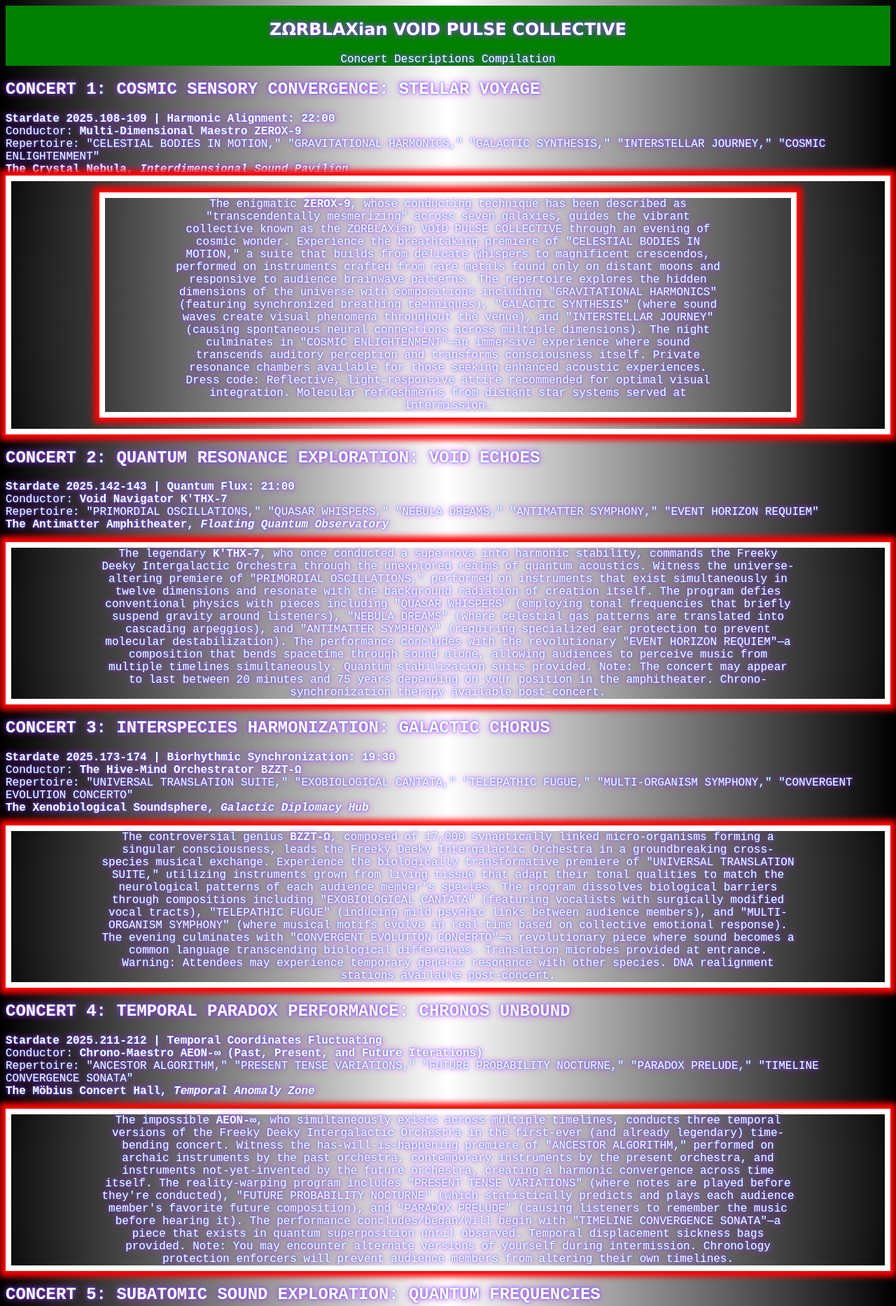
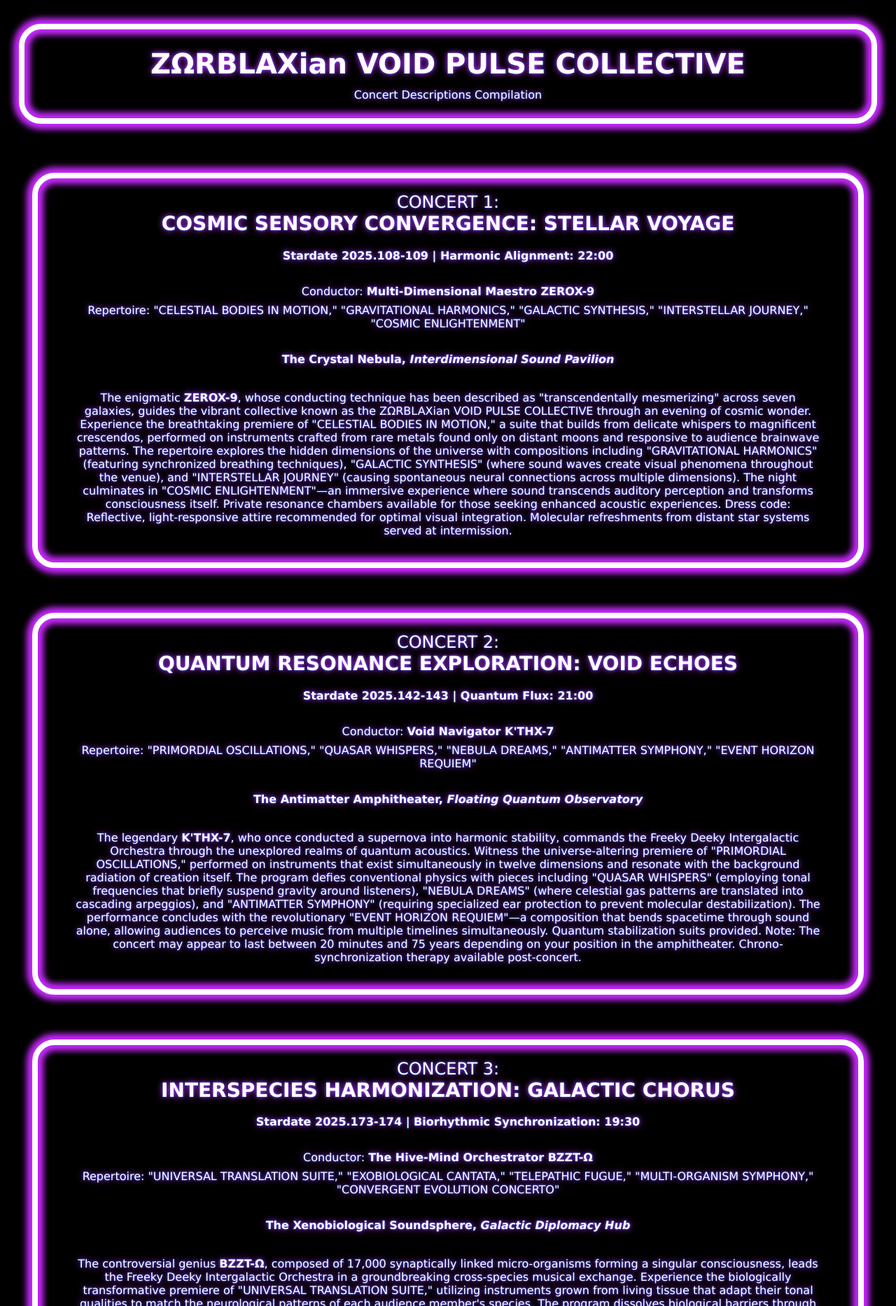
Before and after one commit to lemonsjake/ATLS2200-Web-S25, a plain HTML site: page midterm-concert/schedule.html in a window 1280 px wide. Shown: the top 1867 px of the page at 70% size. Drawn offline with Linux system fonts and the light colour scheme.

Commit message:
in-progress midterm
designed boxes/borders; made plan to implement flex layout, animations, non-static background, 3rd color, and font changes

```diff
--- a/midterm-concert/schedule.css
+++ b/midterm-concert/schedule.css
@@ -1,81 +1,114 @@
 * {
-    /* background: black; */
+    background: black;
+    font-family:'Lucida Sans', 'Lucida Sans Regular', 'Lucida Grande', 'Lucida Sans Unicode', Geneva, Verdana, sans-serif;
     /* color: rgb(240, 180, 255);
     color: rgb(200, 180, 255);
     color: rgb(120, 220, 255); */
 }
+
 body {
     color: white;
-    background-image: linear-gradient(90deg, black, white, black);
-    font-family:'Lucida Sans', 'Lucida Sans Regular', 'Lucida Grande', 'Lucida Sans Unicode', Geneva, Verdana, sans-serif;
-    text-shadow: 0px 0px 0.6em rgb(200, 40, 255), 0 0 0.2em rgb(0, 125, 255);
+    /* background-image: linear-gradient(90deg, black, white, black); */
+    text-shadow: 0 0 0.6em rgb(200, 40, 255), 0 0 0.2em rgb(0, 125, 255);
     /* text-shadow: 0px 0px 0.6rem rgb(200, 40, 255), 0 0 0.2rem rgb(0, 125, 255); */
     display: flexbox;
+    text-align: center;
+    align-content: center;
 }
 
+
+/* MAKE CONCERTS AND TITLE BOX FLEX CHILDREN THAT'RE SPACED EVENLY */
+/* CHANGE FONTS OR AT LEAST TITLE FONT */
+/* SOMEHOW DISTINGUISH TITLE BOX BETTER */
+/* ADD 3RD COLOR (MAYBE A PURPLE), AND/OR FURTHER IMPLEMENT THE BLUE */
+/* ADD STARRY BACKGROUND */
+/* ADD WEIGHT/GLOW PULSE ANIMATION TO TITLE, CONCERT NAMES, DATE/TIME, AND PREPPTY MUCH EVERYTHING THAT'S BOLDED */
+
+
 #pg-title-container {
-    background: green;
-    align-content: center;
-    text-align: center;
+    /* background: yellow; */
+    margin: 2vmax 1.5vmax;
+    padding: 1.5em 1em;
+    box-sizing: border-box;
+    box-shadow: 0 0 0.5em 0.5em rgb(200, 40, 255), inset 0 0 0.5em 0.5em rgb(200, 40, 255);
+    border: solid white 0.5em;
+    border-radius: 2em;
 }
 #pg-title {
-    font-family:'Lucida Sans', 'Lucida Sans Regular', 'Lucida Grande', 'Lucida Sans Unicode', Geneva, Verdana, sans-serif;
+    /* font-family:'Lucida Sans', 'Lucida Sans Regular', 'Lucida Grande', 'Lucida Sans Unicode', Geneva, Verdana, sans-serif; */
+    /* font-weight: 900; */
+    margin: 0 0 0.25em 0;
+    padding: 0em;
+    font-size: 2.5em;
+    box-sizing: border-box;
+    line-height: 1.25em;
 }
 #pg-sub-title {
-    /* // */
+    /* font-weight: normal; */
+    padding: 0;
+    font-size: 1em;
+    box-sizing: border-box;
 }
 
 #concert-schedule {
-    /* // */
+    padding: 1vmax 0.5vmax;
 }
 
-#concert-1 {
-    /* // */
+.concert {
+    backdrop-filter: blur(5em);
+    margin: 2.5vmax 2.5vmax 5vmax 2.5vmax;
+    padding: 0em 1.5em;
+    box-sizing: border-box;  /* NOT SURE WHAT THIS CHANGES !! */
+    box-shadow: 0 0 0.5em 0.5em rgb(200, 40, 255), inset 0 0 0.5em 0.5em rgb(200, 40, 255);
+    border: solid white 0.5em;
+    border-radius: 2em;
+    /* justify-content: center; */
 }
 
+.concertNum {
+    font-weight: normal;
+}
 .concertName {
-    /* // */
-}
+    font-weight: bold;
+    font-size: 1.75rem;
+} /* span */
 
 .concertDateTime {
-    /* // */
+    padding: 0em 1em 2em 1em;
 }
 
 .concertConductor {
-    /* // */
+    padding: 0em 1em;
 }
 
 .concertSongs {
-    /* // */
+    padding: 0.5em 1em 0em 1em;
 }
 
 .concertLocation {
-    /* // */
+    padding: 2em 1em 0em 1em;
 }
 
 .concertDescriptionContainer {
     /* background-color: blue; */
-    backdrop-filter: blur(5em);
-    padding: 0 10%;
-    box-sizing: content-box;  /* NOT SURE WHAT THIS CHANGES !! */
-    box-shadow: 0 0 0.5em 0.5em red;
-    border: solid white 0.5em;
-    text-align: center;
+    /* padding: 1em 7.5em; */
+    box-sizing: border-box;
+    /* box-shadow: 0 0 0.5em 0.5em red; */
+    /* border: solid white 0.5em; */
 }
 /* CHANGE CONCERT DESCRIPTION TO CONCERT DESCRIPTION CONTAINER FOR ALL !! */
 .concertDescription {
     /* background-color: blue; */
     backdrop-filter: blur(5em);
-    padding: 0 10%;
-    box-sizing: content-box;  /* NOT SURE WHAT THIS CHANGES !! */
-    box-shadow: 0 0 0.5em 0.5em red;
-    border: solid white 0.5em;
-    text-align: center;
+    padding: 1.25em 1.75em;
+    box-sizing: border-box;
+    /* box-shadow: 0 0 0.5em 0.5em green inset, 0 0 0.5em 0.5em green; */
+    /* border: solid white 0.5em; */
 }
 
 .laptopScreen {
-    background-color: white;
-    font-family: 'Courier New', Courier, monospace;
+    /* background-color: white;
+    font-family: 'Courier New', Courier, monospace; */
 }
 /* laptop screen widths > 430px */
 /* @media (max-width: 430px) {
@@ -86,8 +119,8 @@ body {
 } */
 
 .mobileScreen {
-    background-color: white;
-    font-family: 'Courier New', Courier, monospace;
+    /* background-color: white;
+    font-family: 'Courier New', Courier, monospace; */
 }
 /* mobile screen widths <= 430px */
 @media (max-width: 430px) {
@@ -96,6 +129,8 @@ body {
         font-family: 'Times New Roman', Times, serif;
     }
 }
+
+/* MAYBE MAKE ANIMATION OF WEIGHT CHANGE (NOT SIZE) OF BOLDED TEXT OR JUST CONCERT NAMES, AND/OR CONCERT BORDERS */
 
 /* ?? need "screen" or just default "all"? */
 /* ?? how to implement 1500px laptop query? need "screen" or just default "all" ?? */
--- a/midterm-concert/schedule.html
+++ b/midterm-concert/schedule.html
@@ -13,9 +13,9 @@
     </section>
 
     <section id="concert-schedule">
-        <div id="concert-1">
-            <h2 class="concertName">
-                CONCERT 1: COSMIC SENSORY CONVERGENCE: STELLAR VOYAGE
+        <div class="concert">
+            <h2 class="concertNum">
+                CONCERT 1:<br><span class="concertName">COSMIC SENSORY CONVERGENCE: STELLAR VOYAGE</span>
             </h2>  <!-- COULD ALSO JUST USE "h2" AS CLASS INSTEAD OF SPECIFYING CLASS -->
             <div class="concertDateTime">
                 <strong>Stardate 2025.108-109 | Harmonic Alignment: 22:00</strong>
@@ -36,9 +36,9 @@
             </div>
         </div>
 
-        <div id="concert-2">
-            <h2 class="concertName">
-                CONCERT 2: QUANTUM RESONANCE EXPLORATION: VOID ECHOES
+        <div class="concert">
+            <h2 class="concertNum">
+                CONCERT 2:<br><span class="concertName">QUANTUM RESONANCE EXPLORATION: VOID ECHOES</span>
             </h2>  <!-- COULD ALSO JUST USE "h2" AS CLASS INSTEAD OF SPECIFYING CLASS -->
             <div class="concertDateTime">
                 <strong>Stardate 2025.142-143 | Quantum Flux: 21:00</strong>
@@ -57,9 +57,9 @@
             </p>
         </div>
 
-        <div id="concert-3">
-            <h2 class="concertName">
-                CONCERT 3: INTERSPECIES HARMONIZATION: GALACTIC CHORUS
+        <div class="concert">
+            <h2 class="concertNum">
+                CONCERT 3:<br><span class="concertName">INTERSPECIES HARMONIZATION: GALACTIC CHORUS</span>
             </h2>  <!-- COULD ALSO JUST USE "h2" AS CLASS INSTEAD OF SPECIFYING CLASS -->
             <div class="concertDateTime">
                 <strong>Stardate 2025.173-174 | Biorhythmic Synchronization: 19:30</strong>
@@ -78,9 +78,9 @@
             </p>
         </div>
 
-        <div id="concert-4">
-            <h2 class="concertName">
-                CONCERT 4: TEMPORAL PARADOX PERFORMANCE: CHRONOS UNBOUND
+        <div class="concert">
+            <h2 class="concertNum">
+                CONCERT 4:<br><span class="concertName">TEMPORAL PARADOX PERFORMANCE: CHRONOS UNBOUND</span>
             </h2>  <!-- COULD ALSO JUST USE "h2" AS CLASS INSTEAD OF SPECIFYING CLASS -->
             <div class="concertDateTime">
                 <strong>Stardate 2025.211-212 | Temporal Coordinates Fluctuating</strong>
@@ -99,9 +99,9 @@
             </p>
         </div>
 
-        <div id="concert-5">
-            <h2 class="concertName">
-                CONCERT 5: SUBATOMIC SOUND EXPLORATION: QUANTUM FREQUENCIES
+        <div class="concert">
+            <h2 class="concertNum">
+                CONCERT 5:<br><span class="concertName">SUBATOMIC SOUND EXPLORATION: QUANTUM FREQUENCIES</span>
             </h2>  <!-- COULD ALSO JUST USE "h2" AS CLASS INSTEAD OF SPECIFYING CLASS -->
             <div class="concertDateTime">
                 <strong>Stardate 2025.247-248 | Planck-Scale Precision: 20:30</strong>
@@ -120,9 +120,9 @@
             </p>
         </div>
 
-        <div id="concert-6">
-            <h2 class="concertName">
-                CONCERT 6: PSYCHONAUTIC JOURNEY: CONSCIOUSNESS EXPANSION
+        <div class="concert">
+            <h2 class="concertNum">
+                CONCERT 6:<br><span class="concertName">PSYCHONAUTIC JOURNEY: CONSCIOUSNESS EXPANSION</span>
             </h2>  <!-- COULD ALSO JUST USE "h2" AS CLASS INSTEAD OF SPECIFYING CLASS -->
             <div class="concertDateTime">
                 <strong>Stardate 2025.284-285 | Mind Meld: 23:00</strong>
@@ -141,9 +141,9 @@
             </p>
         </div>
 
-        <div id="concert-7">
-            <h2 class="concertName">
-                CONCERT 7: MULTISENSORY SYNTHESIS: SYNAESTHETIC VOYAGE
+        <div class="concert">
+            <h2 class="concertNum">
+                CONCERT 7:<br><span class="concertName">MULTISENSORY SYNTHESIS: SYNAESTHETIC VOYAGE</span>
             </h2>  <!-- COULD ALSO JUST USE "h2" AS CLASS INSTEAD OF SPECIFYING CLASS -->
             <div class="concertDateTime">
                 <strong>Stardate 2025.319-320 | Sensory Convergence: 20:00</strong>
@@ -162,9 +162,9 @@
             </p>
         </div>
 
-        <div id="concert-8">
-            <h2 class="concertName">
-                CONCERT 8: GRAVITATIONAL WAVE PERCUSSION: SPACETIME RIPPLES
+        <div class="concert">
+            <h2 class="concertNum">
+                CONCERT 8:<br><span class="concertName">GRAVITATIONAL WAVE PERCUSSION: SPACETIME RIPPLES</span>
             </h2>  <!-- COULD ALSO JUST USE "h2" AS CLASS INSTEAD OF SPECIFYING CLASS -->
             <div class="concertDateTime">
                 <strong>Stardate 2025.352-353 | Spacetime Curvature: 21:30</strong>
@@ -183,9 +183,9 @@
             </p>
         </div>
 
-        <div id="concert-9">
-            <h2 class="concertName">
-                CONCERT 9: DIMENSIONAL TRANSMIGRATION: BEYOND THE VEIL
+        <div class="concert">
+            <h2 class="concertNum">
+                CONCERT 9:<br><span class="concertName">DIMENSIONAL TRANSMIGRATION: BEYOND THE VEIL</span>
             </h2>  <!-- COULD ALSO JUST USE "h2" AS CLASS INSTEAD OF SPECIFYING CLASS -->
             <div class="concertDateTime">
                 <strong>Stardate 2025.029-030 | Interdimensional Aperture: 00:00</strong>
@@ -204,9 +204,9 @@
             </p>
         </div>
 
-        <div id="concert-10">
-            <h2 class="concertName">
-                CONCERT 10: UNIVERSAL ENTROPY REVERSAL: THERMODYNAMIC DEFIANCE
+        <div class="concert">
+            <h2 class="concertNum">
+                CONCERT 10:<br><span class="concertName">UNIVERSAL ENTROPY REVERSAL: THERMODYNAMIC DEFIANCE</span>
             </h2>  <!-- COULD ALSO JUST USE "h2" AS CLASS INSTEAD OF SPECIFYING CLASS -->
             <div class="concertDateTime">
                 <strong>Stardate 2026.001-002 | Entropic Inversion Point: 23:59</strong>
```
